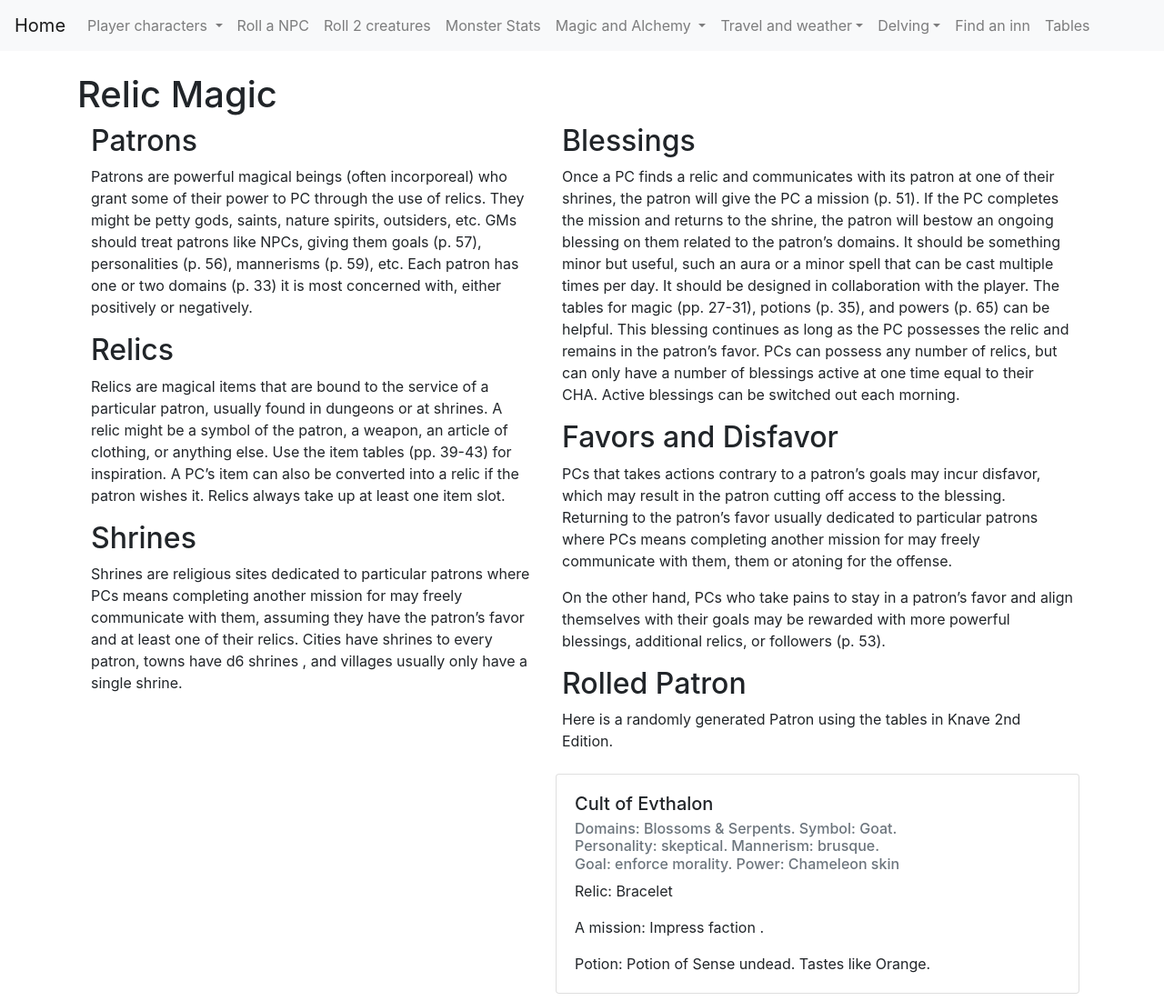
After one commit to philippe-lemaire/knave, a Django app: page /generators/relic-magic-rules in a window 1280 px wide. The commit adds this page. Shown: the whole page at 91% size. Run offline with Django 4.2, Linux system fonts and the light colour scheme; some libraries are stand-ins or nearby versions.

Commit message:
relic magic page

```diff
--- /dev/null
+++ b/generators/templates/generators/relic_magic_rules.html
@@ -0,0 +1,128 @@
+{% extends "base.html" %}
+{% block title %}
+Knave - Relic Magic Rules
+{% endblock %}
+{% block content %}
+<h1>Relic Magic</h1>
+<div class="container">
+  <div class="row">
+    <div class="col">
+      <h2>Patrons</h2>
+      <p>
+Patrons are powerful magical
+beings (often incorporeal) who grant
+some of their power to PC through the
+use of relics. They might be petty gods,
+saints, nature spirits, outsiders, etc. GMs
+should treat patrons like NPCs, giving
+them goals (p. 57), personalities (p. 56),
+mannerisms (p. 59), etc. Each patron has
+one or two domains (p. 33) it is most
+concerned with, either positively or
+negatively.</p>
+
+<h2>Relics</h2>
+<p>
+Relics are magical items that are
+bound to the service of a particular
+patron, usually found in dungeons or at
+shrines. A relic might be a symbol of the
+patron, a weapon, an article of clothing,
+or anything else. Use the item tables (pp.
+39-43) for inspiration. A PC’s item can
+also be converted into a relic if the patron
+wishes it. Relics always take up at least
+one item slot.
+</p>
+
+<h2>Shrines</h2>
+    <p>
+Shrines are religious sites
+dedicated to particular patrons where PCs means completing another mission for
+may freely communicate with them,
+assuming they have the patron’s favor and
+at least one of their relics. Cities have
+shrines to every patron, towns have d6
+shrines , and villages usually only have a
+single shrine.
+    </p>
+
+    </div> <!-- class col-->
+    <div class="col">
+
+<h2>Blessings</h2>
+
+<p>Once a PC finds a relic and
+communicates with its patron at one of
+their shrines, the patron will give the PC a
+mission (p. 51). If the PC completes the
+mission and returns to the shrine, the
+patron will bestow an ongoing blessing on
+them related to the patron’s domains. It
+should be something minor but useful,
+such an aura or a minor spell that can be
+cast multiple times per day. It should be
+designed in collaboration with the player.
+The tables for magic (pp. 27-31), potions
+(p. 35), and powers (p. 65) can be helpful.
+This blessing continues as long as the PC
+possesses the relic and remains in the
+patron’s favor. PCs can possess any
+number of relics, but can only have a
+number of blessings active at one time
+equal to their CHA. Active blessings can
+be switched out each morning.</p>
+
+<h2>Favors and Disfavor</h2>
+
+<p>PCs that takes
+actions contrary to a patron’s goals may
+incur disfavor, which may result in the
+patron cutting off access to the blessing.
+
+Returning to the patron’s favor usually
+dedicated to particular patrons where PCs means completing another mission for
+may freely communicate with them,
+them or atoning for the offense.
+</p>
+<p>
+On the other hand, PCs who take pains to
+stay in a patron’s favor and align
+themselves with their goals may be
+rewarded with more powerful blessings,
+additional relics, or followers (p. 53).
+</p>
+
+
+    <h2>Rolled Patron</h2>
+
+    <p>Here is a randomly generated Patron using the tables in Knave 2nd Edition.</p>
+    <div class="row">
+    <div class="card m-2" style="width: 36rem;">
+    <div class="card-body">
+        <h5 class="card-title">Cult of {{patron_name|title}}</h5>
+        <h6 class="card-subtitle mb-2 text-muted">
+            Domains:
+            {{patron_domains.0}} & {{patron_domains.1}}. Symbol: {{symbol}}.
+            <br>Personality: {{patron_personality|lower}}. Mannerism: {{patron_mannerism|lower}}.
+            <br>Goal: {{patron_goal|lower}}. Power: {{patron_power}}
+        </h6>
+        <p class="card-text">Relic: {{relic}}</p>
+        <p class="card-text">A mission: {{mission}}.</p>
+        <p class="card-text">Potion: {{potion.name}}. Tastes like {{potion.taste}}.</p>
+    </div>
+    </div>
+</div>
+
+
+
+        </div> <!-- col-->
+
+    </div><!-- row -->
+
+</div> <!-- contaner-->
+
+
+
+
+{% endblock %}
--- a/generators/urls.py
+++ b/generators/urls.py
@@ -20,6 +20,11 @@ urlpatterns = [
     path("travel-rules", views.TravelRulesView.as_view(), name="travel-rules"),
     path("delve-rules", views.DelveRulesView.as_view(), name="delve-rules"),
     path("alchemy-rules", views.AlchemyRulesView.as_view(), name="alchemy-rules"),
+    path(
+        "relic-magic-rules",
+        views.RelicMagicRulesView.as_view(),
+        name="relic-magic-rules",
+    ),
     path("spells", views.SpellListView.as_view(), name="spell-list"),
     path("tables", views.list_tables, name="list-tables"),
     path("tables/<str:table_name>", views.get_table, name="get-table"),
--- a/generators/views.py
+++ b/generators/views.py
@@ -19,6 +19,8 @@ from game_logic.potion import Potion
 from game_logic.tables.potions import potions
 from game_logic.tables.food import food
 from game_logic.tables.food_traits import food_traits
+from game_logic.tables.domains import domains
+from game_logic.tables.symbols import symbols
 
 # Create your views here.
 
@@ -167,6 +169,24 @@ class AlchemyRulesView(TemplateView):
         return context
 
 
+class RelicMagicRulesView(TemplateView):
+    template_name = "generators/relic_magic_rules.html"
+
+    def get_context_data(self, **kwargs):
+        context = super().get_context_data(**kwargs)
+        context["symbol"] = choice(symbols)
+        context["patron_name"] = choice(_master_table.get("wizard_names"))
+        context["patron_goal"] = choice(_master_table.get("goals"))
+        context["patron_personality"] = choice(_master_table.get("personalities"))
+        context["patron_mannerism"] = choice(_master_table.get("mannerisms"))
+        context["patron_domains"] = [choice(domains) for _ in range(2)]
+        context["relic"] = choice(_master_table.get("miscellaneous_items"))
+        context["mission"] = choice(_master_table.get("missions"))
+        context["potion"] = Potion()
+        context["patron_power"] = choice(_master_table.get("powers"))
+        return context
+
+
 class DelveRulesView(TemplateView):
     template_name = "generators/delve_rules.html"
 
--- a/templates/base.html
+++ b/templates/base.html
@@ -52,6 +52,7 @@
                     <a class="dropdown-item" href="{% url 'generators:spell-list' %}">Spells</a>
                     <a class="dropdown-item" href="{% url 'generators:random-spell' %}">Generate Spells</a>
                     <a class="dropdown-item" href="{% url 'generators:alchemy-rules' %}">Alchemy Rules</a>
+                    <a class="dropdown-item" href="{% url 'generators:relic-magic-rules' %}">Relic Magic Rules</a>
                 </li>
                 <li class="nav-item dropdown">
                     <a class="nav-link dropdown-toggle" data-toggle="dropdown" href="#" role="button" aria-haspopup="true" aria-expanded="false">Travel and weather</a>
```
